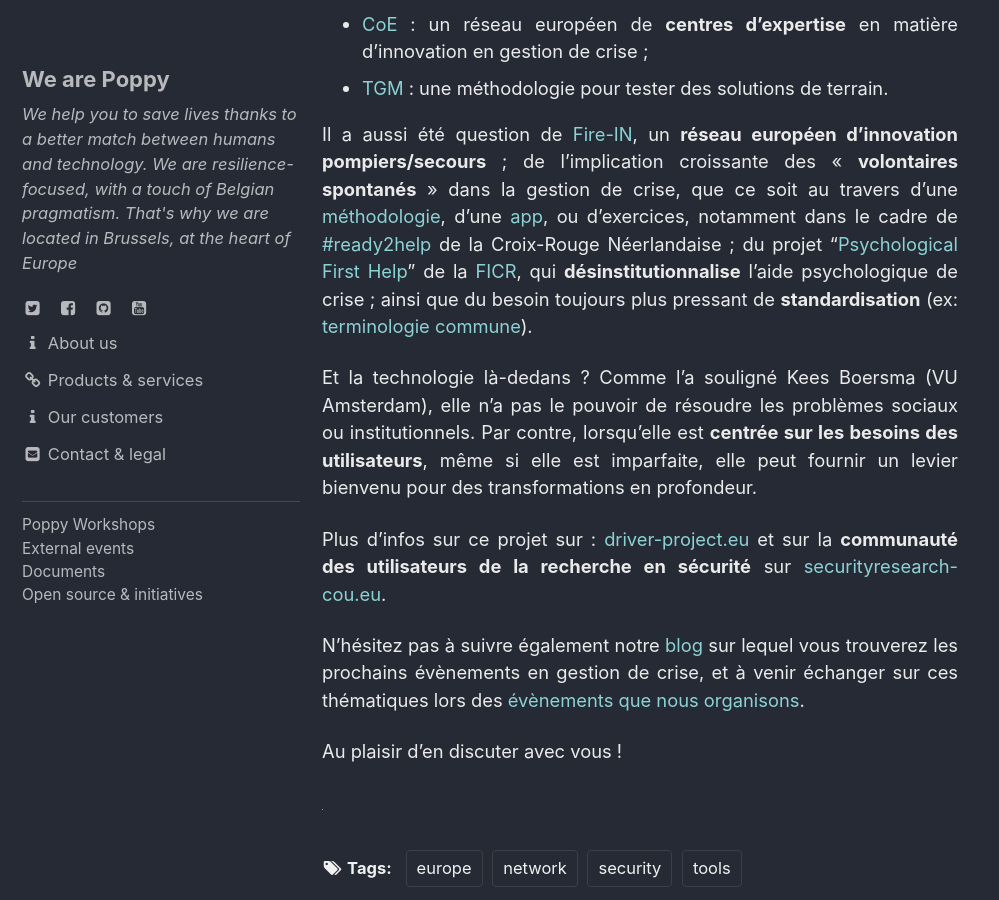
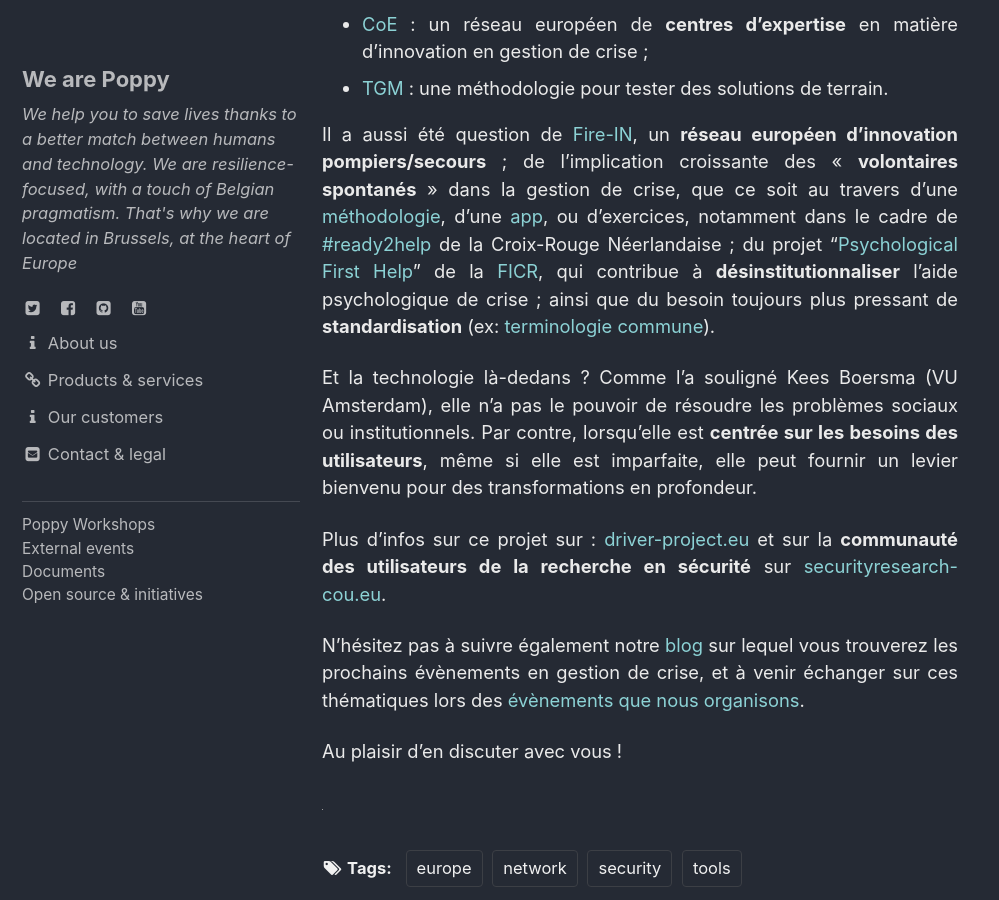
Before and after one commit to ccloquet/ccloquet.github.io, a Jekyll site: the page built from _posts/2020-02-20-driver_plus.md, in a window 1280 px wide and 900 px high, scrolled down 1303 px. Shown: the whole window, without its empty margins (0-999 px from the left). Built offline with Jekyll 4.4.1, drawn with Linux system fonts in a browser that asks for light colours; cached includes are drawn as plain includes.

Commit message:
Update 2020-02-20-driver_plus.md

```diff
--- a/_posts/2020-02-20-driver_plus.md
+++ b/_posts/2020-02-20-driver_plus.md
@@ -15,7 +15,7 @@ Ce projet contribue à dynamiser notre domaine, notamment en favorisant la colla
  - [CoE](https://www.driver-project.eu/centres-of-expertise-coe/) : un réseau européen de **centres d'expertise** en matière d'innovation en gestion de crise ;
  - [TGM](https://www.driver-project.eu/trial-guidance-methodology/) : une méthodologie pour tester des solutions de terrain.
 
-Il a aussi été question de [Fire-IN](https://fire-in.eu), un **réseau européen d'innovation pompiers/secours** ; de l'implication croissante des « **volontaires spontanés** » dans la gestion de crise, que ce soit au travers d'une [méthodologie](https://www.driver-project.eu/new-ways-of-volunteering-care-and-support-for-unaffiliated-spontaneous-volunteers-final-2020), d'une [app](https://pos.driver-project.eu/sites/default/files/public/2020-01/Driver%2B%20Crowdtasker-App-HandsOn.pptx), ou d'exercices, notamment dans le cadre de [#ready2help](https://onlinelibrary.wiley.com/doi/full/10.1111/1468-5973.12200) de la Croix-Rouge Néerlandaise ; du projet "[Psychological First Help](https://pos.driver-project.eu/sites/default/files/public/2019-03/12007_psc_pfa_guide_T2_samlet_low.pdf)" de la [FICR](https://media.ifrc.org/ifrc/?lang=fr), qui **désinstitutionnalise** l'aide psychologique de crise ; ainsi que du besoin toujours plus pressant de **standardisation** (ex: [terminologie commune](https://www.cenelec.eu/research/CWA)).
+Il a aussi été question de [Fire-IN](https://fire-in.eu), un **réseau européen d'innovation pompiers/secours** ; de l'implication croissante des « **volontaires spontanés** » dans la gestion de crise, que ce soit au travers d'une [méthodologie](https://www.driver-project.eu/new-ways-of-volunteering-care-and-support-for-unaffiliated-spontaneous-volunteers-final-2020), d'une [app](https://pos.driver-project.eu/sites/default/files/public/2020-01/Driver%2B%20Crowdtasker-App-HandsOn.pptx), ou d'exercices, notamment dans le cadre de [#ready2help](https://onlinelibrary.wiley.com/doi/full/10.1111/1468-5973.12200) de la Croix-Rouge Néerlandaise ; du projet "[Psychological First Help](https://pos.driver-project.eu/sites/default/files/public/2019-03/12007_psc_pfa_guide_T2_samlet_low.pdf)" de la [FICR](https://media.ifrc.org/ifrc/?lang=fr), qui contribue à **désinstitutionnaliser** l'aide psychologique de crise ; ainsi que du besoin toujours plus pressant de **standardisation** (ex: [terminologie commune](ftp://ftp.cencenelec.eu/EN/ResearchInnovation/CWA/CWA%2017335.pdf)).
 
 Et la technologie là-dedans ? Comme l'a souligné Kees Boersma (VU Amsterdam), elle n'a pas le pouvoir de résoudre les problèmes sociaux ou institutionnels. Par contre, lorsqu'elle est **centrée sur les besoins des utilisateurs**, même si elle est imparfaite, elle peut fournir un levier bienvenu pour des transformations en profondeur.
 
```
